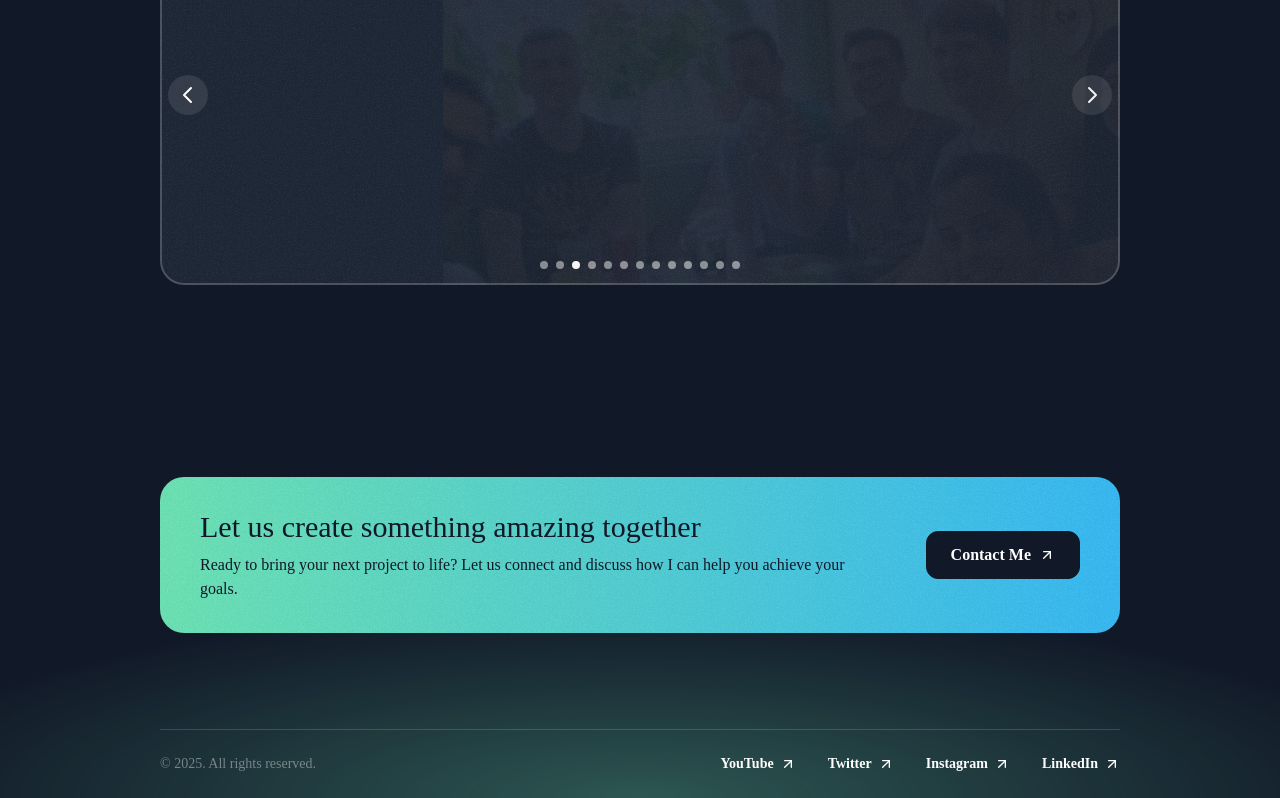
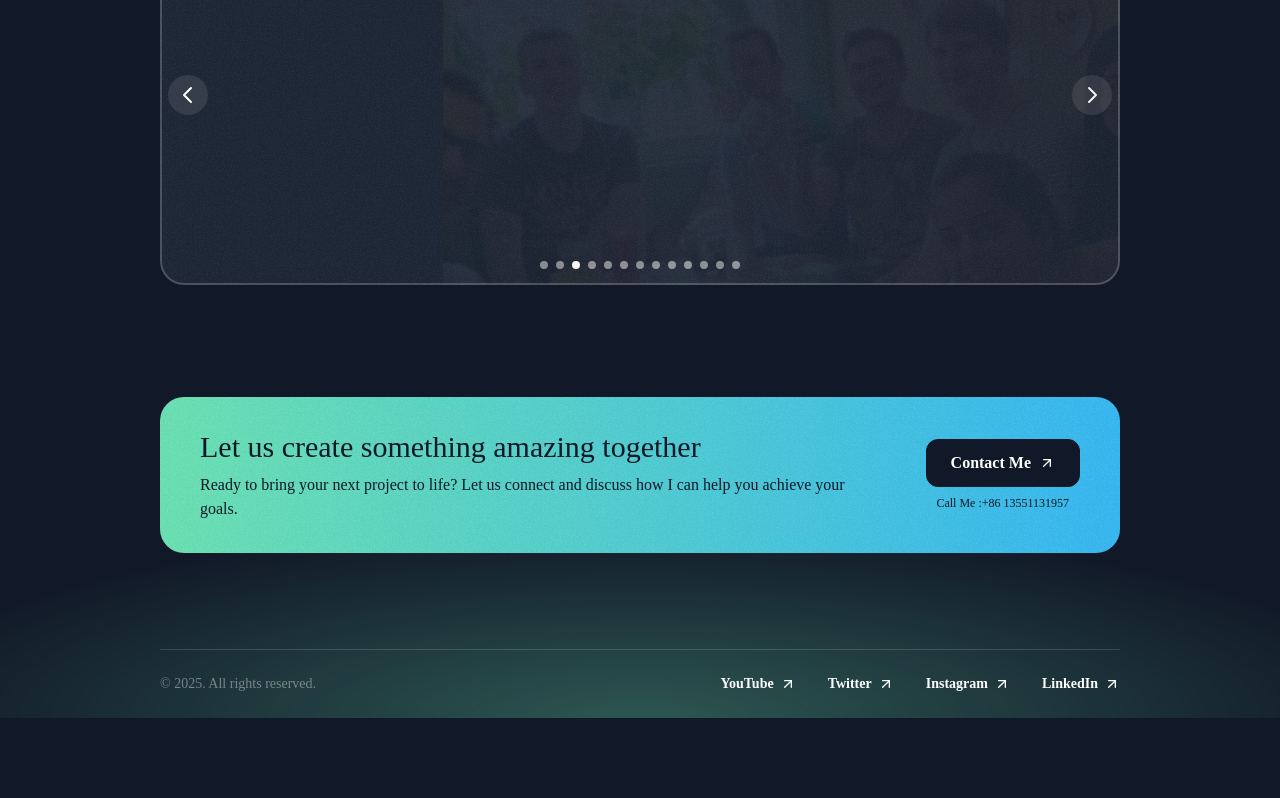
Before and after one commit to YoungthSky/PeterHome, a Next.js app: page / in a window 1280 px wide. Shown: the part 4287-5085 px from the top of the page. After the commit the page ends 5005 px from the top, so only its background shows below. Built offline with nearby package versions, Linux system fonts and the light colour scheme; a web font is replaced by a local one.

Commit message:
更新按钮点击事件

```diff
--- a/src/app/globals.css
+++ b/src/app/globals.css
@@ -4,7 +4,7 @@
 
 @layer base {
   .nav-item {
-    @apply px-4 py-1.5 rounded-full text-white/70 text-sm font-bold hover:bg-white/10 hover:text-white transition duration-300;
+    @apply px-4 py-1.5 rounded-full text-white/70 text-sm font-bold hover:bg-white/10 hover:text-white active:bg-gray-700 transition duration-300;
   }
 
   .hero-ring {
--- a/src/sections/Contact.tsx
+++ b/src/sections/Contact.tsx
@@ -1,8 +1,13 @@
+"use client";
 import ArrowUpRightIcon from "@/assets/icons/arrow-up-right.svg";
 import grainImage from "@/assets/images/grain.jpg";
 export const ContactSection = () => {
+  const handleContactClick = () => {
+    window.location.href = "mailto:965625780@qq.com";
+  };
+
   return (
-    <div id="contact" className="py-16 pt-2 lg:py-24 lg:pt-20">
+    <div id="contact" className="py-16 pt-2 lg:py-24 lg:pt-0">
       <div className="container">
         <div className="bg-gradient-to-r from-emerald-300 to-sky-400 text-gray-900 py-8 px-10 rounded-3xl text-center md:text-left relative overflow-hidden z-0">
           <div
@@ -20,10 +25,16 @@ export const ContactSection = () => {
               </p>
             </div>
             <div>
-              <button className="text-white bg-gray-900 inline-flex items-center px-6 h-12 rounded-xl gap-2 w-max border border-gray-900">
+              <button
+                onClick={handleContactClick}
+                className="text-white bg-gray-900 inline-flex items-center px-6 h-12 rounded-xl gap-2 w-max border border-gray-900 hover:bg-gray-800 active:bg-gray-700"
+              >
                 <span className="font-semibold">Contact Me</span>
                 <ArrowUpRightIcon className="size-4" />
               </button>
+              <p className="text-xs mt-2 text-center">
+                Call Me :+86 13551131957
+              </p>
             </div>
           </div>
         </div>
--- a/src/sections/Hero.tsx
+++ b/src/sections/Hero.tsx
@@ -173,14 +173,14 @@ export const HeroSection = () => {
         <div className="flex flex-col md:flex-row justify-center items-center mt-8 gap-4 z-10">
           <button
             onClick={() => handleScrollToSection("project")}
-            className="inline-flex items-center gap-2 border border-white/15 px-6 h-12 rounded-xl"
+            className="inline-flex items-center gap-2 border border-white/15 px-6 h-12 rounded-xl hover:bg-gray-800 active:bg-gray-700"
           >
             <span>Explore My Work</span>
             <ArrowdDown className="size-4" />
           </button>
           <button
             onClick={() => handleScrollToSection("contact")}
-            className="inline-flex items-center gap-2 border border-white bg-white text-gray-900 h-12 px-6 rounded-xl"
+            className="inline-flex items-center gap-2 border border-white bg-white text-gray-900 h-12 px-6 rounded-xl hover:bg-sky-100 active:bg-sky-50"
           >
             <span>👋🏻</span>
             <span className="font-semibold">Let us Connect</span>
```
